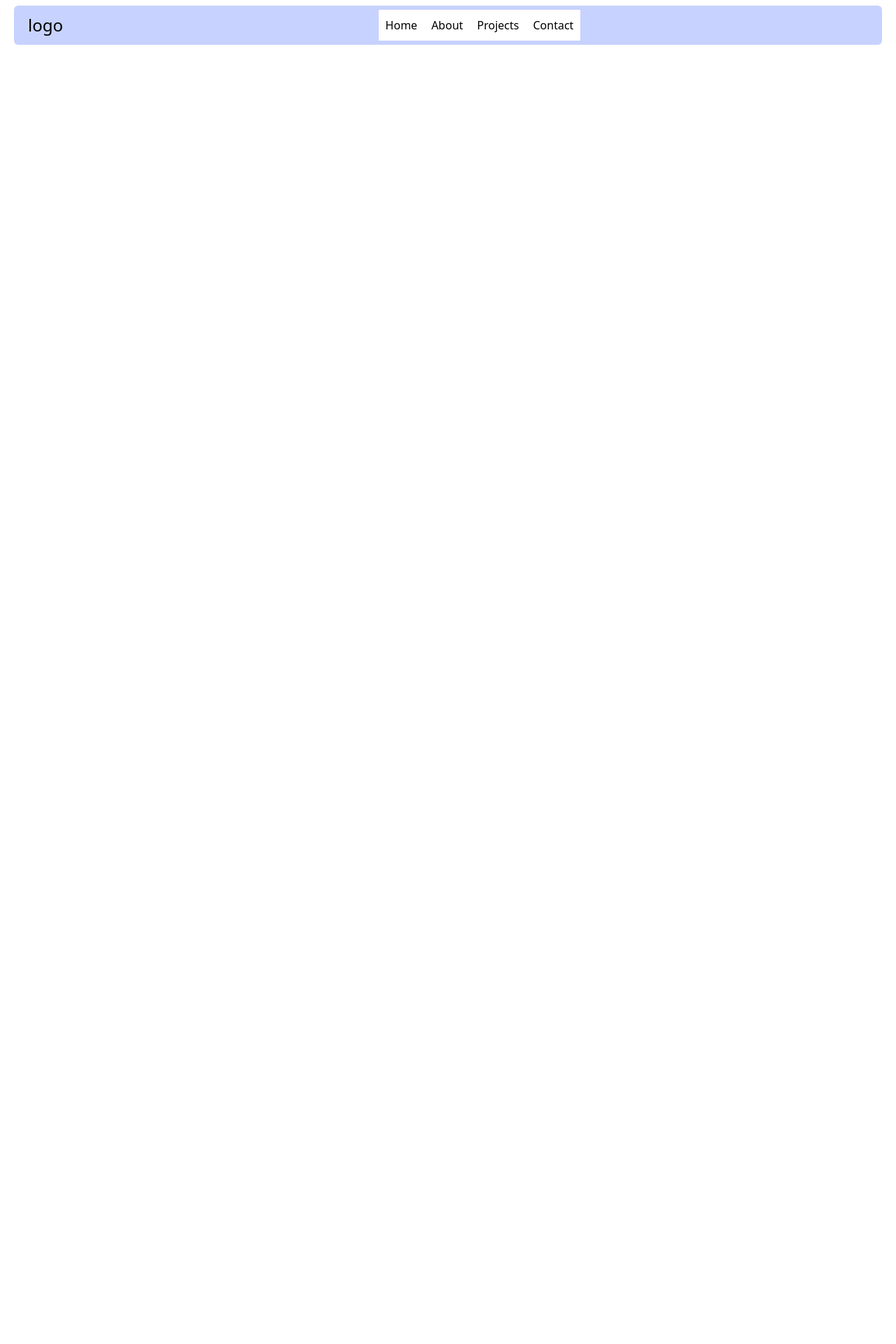
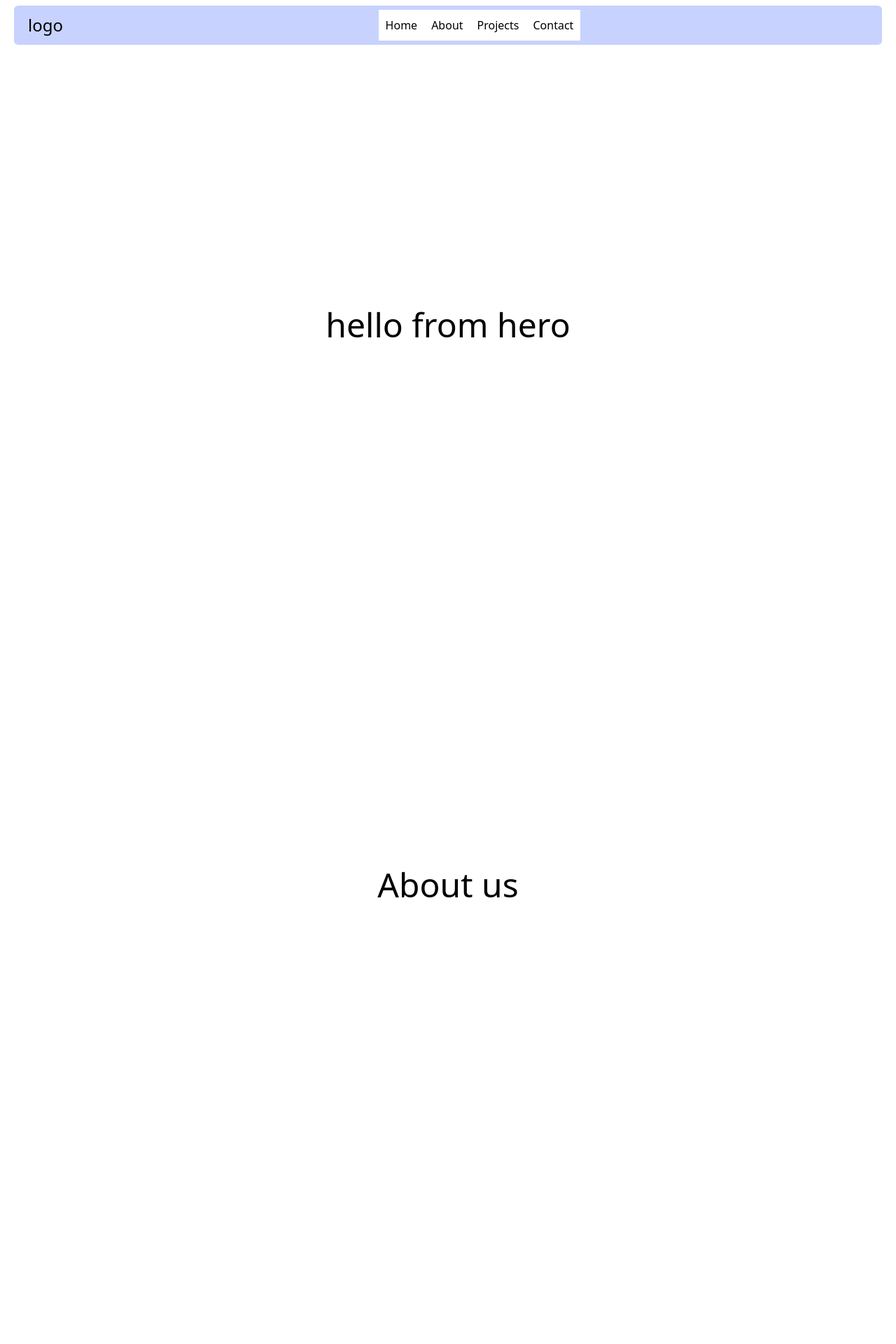
Before and after one commit to NULLcodehub/sourav_saha_sortfolio, a React (Vite) app: page / in a window 1280 px wide. Shown: the top 1920 px of the page at 70% size. Before the commit the page ends 800 px from the top, so only its background shows below. Built offline with nearby package versions, Linux system fonts and the light colour scheme.

Commit message:
nav scroll to comonet added

```diff
--- a/package.json
+++ b/package.json
@@ -18,7 +18,8 @@
     "react": "^18.2.0",
     "react-dom": "^18.2.0",
     "react-icons": "^5.2.1",
-    "react-router-dom": "^6.23.1"
+    "react-router-dom": "^6.23.1",
+    "react-scroll": "^1.9.0"
   },
   "devDependencies": {
     "@types/react": "^18.2.66",
--- a/src/App.jsx
+++ b/src/App.jsx
@@ -1,11 +1,40 @@
 import React from 'react'
-import Navbar from './Navbar/Navbar';
+import { BrowserRouter as Router, Routes, Route } from 'react-router-dom';
+
+
+
+import Navbar from './components/Navbar/Navbar';
+import About from './components/About/About';
+import Hero from './components/Hero/Hero';
+import Projects from './components/Project/Projects';
+import Contact from './components/Contact/Contact';
 
 function App() {
 
   return (
     <>
       <Navbar/>
+      <section id='Hero'>
+        <Hero/>
+      </section>
+
+      <section id='About'>
+        <About/>
+      </section>
+
+      <section id='Project'>
+        <Projects/>
+      </section>
+
+      <section id='Contact'>
+        <Contact/>
+      </section>
+
+
+
+
+
+      {/* <About/> */}
     </>
   );
 };
--- a/src/Navbar/NavbarList.jsx
+++ /dev/null
@@ -1,20 +0,0 @@
-import React from 'react';
-
-const NavbarList = () => {
-    return (
-       <>
-            <nav>
-                <div>
-                    <ul className='flex '>
-                        <li>Home</li>
-                        <li>About</li>
-                        <li>Projects</li>
-                        <li>Contact</li>
-                    </ul>
-                </div>
-            </nav>
-       </>
-    );
-};
-
-export default NavbarList;
--- /dev/null
+++ b/src/components/About/About.jsx
@@ -0,0 +1,11 @@
+import React from 'react';
+
+const About = () => {
+    return (
+        <div id="About" className='text-5xl flex justify-center items-center h-screen'>
+            About us
+        </div>
+    );
+};
+
+export default About;
--- /dev/null
+++ b/src/components/Contact/Contact.jsx
@@ -0,0 +1,11 @@
+import React from 'react';
+
+const Contact = () => {
+    return (
+        <div className='text-5xl flex  justify-center items-center h-screen '>
+            Hello from Contact
+        </div>
+    );
+};
+
+export default Contact;
--- /dev/null
+++ b/src/components/Hero/Hero.jsx
@@ -0,0 +1,11 @@
+import React from 'react';
+
+const Hero = () => {
+    return (
+        <div id='Hero' className='text-5xl flex  justify-center items-center h-screen '>
+            hello from hero
+        </div>
+    );
+};
+
+export default Hero;
--- a/src/Navbar/Navbar.jsx
+++ b/src/components/Navbar/Navbar.jsx
@@ -9,13 +9,14 @@ import NavbarList from './NavbarList';
 const Navbar = () => {
     return (
         <>
-        <div className='flex bg-indigo-200 mt-2 ml-5 mr-5 h-14 min-w-fit rounded-md justify-between items-center'>
+        <div className='fixed top-0 left-0 flex bg-indigo-200 mt-2 ml-5 mr-5 h-14 min-w-fit rounded-md justify-between items-center sticky'>
             <>
                 <div>
                     <h1 className='text-2xl mx-5 '>logo</h1>
                 </div>
 
                 <div className='mx-auto hidden md:block bg-white '>
+
                     <NavbarList/>
                 </div>
             </>
--- /dev/null
+++ b/src/components/Navbar/NavbarList.jsx
@@ -0,0 +1,22 @@
+import React from 'react';
+import { Link } from 'react-scroll';
+
+const NavbarList = () => {
+    return (
+       <>
+            <nav>
+                <div>
+                    <ul className='flex '>
+
+                        <li><Link to='Hero' smooth={true} duration={500}>Home</Link></li>
+                        <li><Link to='About' smooth={true} duration={500} >About</Link></li>
+                        <li><Link to='Project' smooth={true} duration={500} >Projects</Link></li>
+                        <li><Link to='Contact'smooth={true} duration={500} >Contact</Link></li>
+                    </ul>
+                </div>
+            </nav>
+       </>
+    );
+};
+
+export default NavbarList;
--- /dev/null
+++ b/src/components/Project/Projects.jsx
@@ -0,0 +1,11 @@
+import React from 'react';
+
+const Projects = () => {
+    return (
+        <div id='Project' className='text-5xl flex  justify-center items-center h-screen '>
+            hello from Project
+        </div>
+    );
+};
+
+export default Projects;
```
Also changed, not shown: src/components/Navbar/Navbar.css (renamed from src/Navbar/Navbar.css), src/components/Navbar/NavbarList.css (added), src/index.css (line endings or trailing spaces), 1 other file (tests, documents, lock files or other folders).
